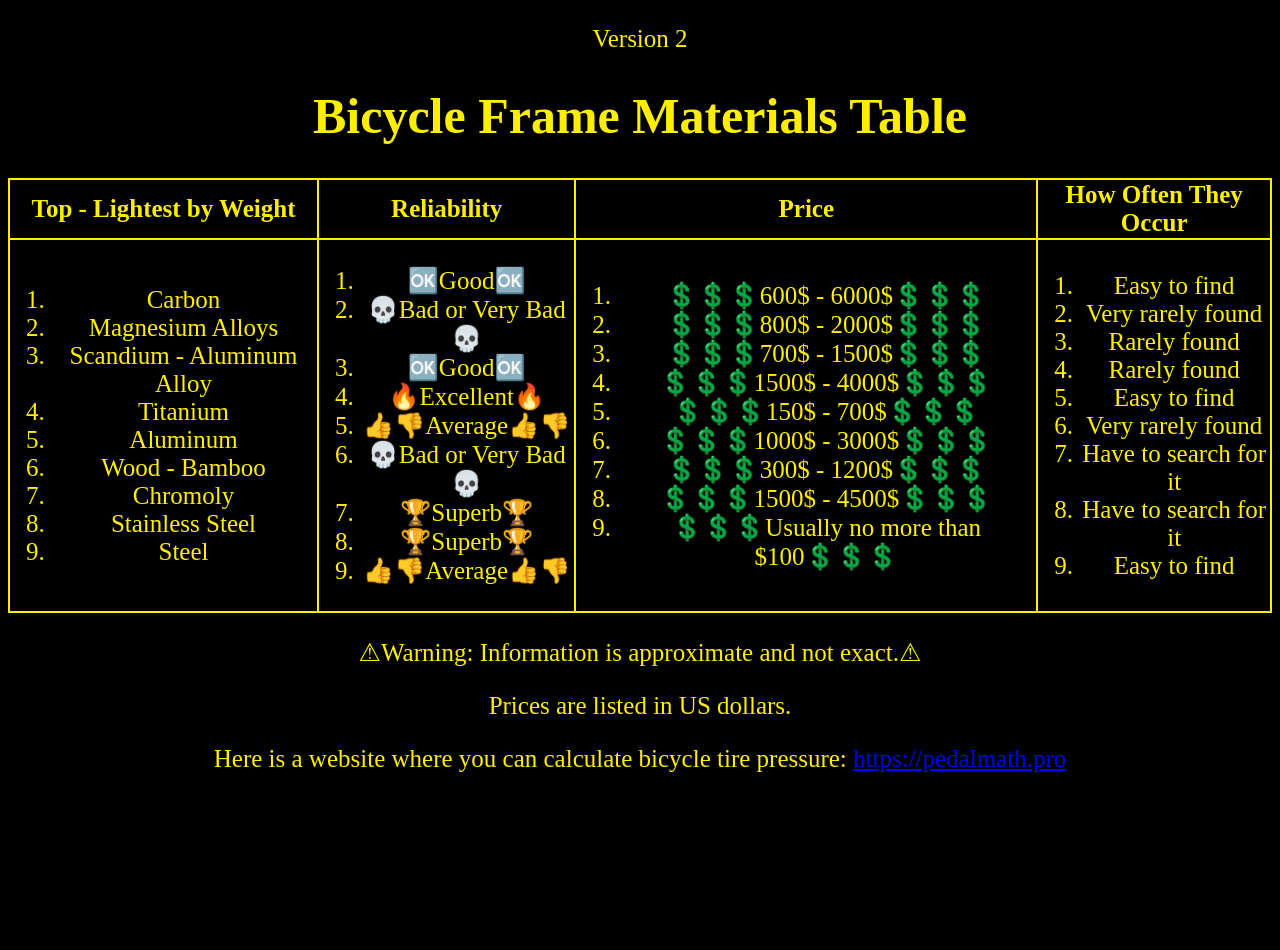
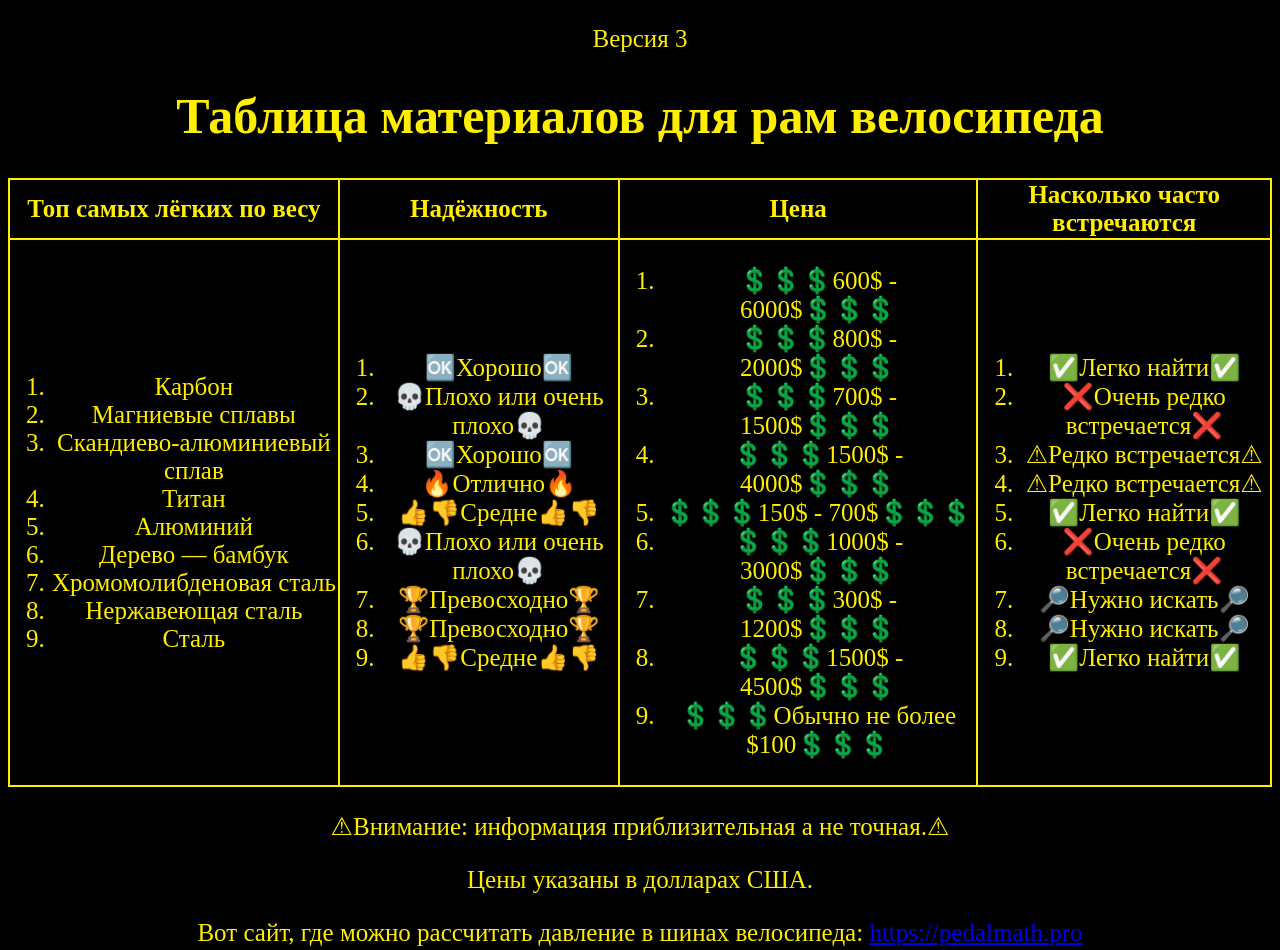
Before and after one commit to krypydenstvo-pixel/BikeTablePro, a plain HTML site: page index.html in a window 1280 px wide. Before the commit the page ends 800 px from the top, so only its background shows below. Drawn offline with Linux system fonts and the light colour scheme.

Commit message:
version 3

```diff
--- a/index.html
+++ b/index.html
@@ -1,51 +1,51 @@
 <!DOCTYPE html>
-<html lang="en">
+<html lang="ru">
 <head>
   <meta charset="UTF-8">
   <meta name="viewport" content="width=device-width, initial-scale=1.0">
-    <meta name="description" content="Comparison of bicycle frame materials by weight, reliability, price, and availability.">
-  <title>Bicycle Frame Materials Table</title>
+    <meta name="description" content="Сравнение материалов рам велосипедов по весу, надёжности, цене и распространённости.">
+  <title>Таблица материалов для рам велосипеда</title>
   <!-- This is how we connect an external stylesheet: -->
   <link rel="stylesheet" href="BikeTablePro.css">
 </head>
 <body>
     <header>
-        <p class="version">Version 2</p>
-        <h1>Bicycle Frame Materials Table</h1>
+        <p class="version">Версия 3</p>
+        <h1>Таблица материалов для рам велосипеда</h1>
     </header>
     <main>
     <table class="bike-table">
         <tr>
-            <th>Top - Lightest by Weight</th>
-            <th>Reliability</th>
-            <th>Price</th>
-            <th>How Often They Occur</th>
+            <th>Топ самых лёгких по весу</th>
+            <th>Надёжность</th>
+            <th>Цена</th>
+            <th>Насколько часто встречаются</th>
         </tr>
         <tr>
             <td>
                 <ol type="1" start="1">
-                    <li>Carbon</li>
-                    <li>Magnesium Alloys</li>
-                    <li>Scandium - Aluminum Alloy</li>
-                    <li>Titanium</li>
-                    <li>Aluminum</li>
-                    <li>Wood - Bamboo</li>
-                    <li>Chromoly</li>
-                    <li>Stainless Steel</li>
-                    <li>Steel</li>
+                    <li>Карбон</li>
+                    <li>Магниевые сплавы</li>
+                    <li>Скандиево-алюминиевый сплав</li>
+                    <li>Титан</li>
+                    <li>Алюминий</li>
+                    <li>Дерево — бамбук</li>
+                    <li>Хромомолибденовая сталь</li>
+                    <li>Нержавеющая сталь</li>
+                    <li>Сталь</li>
                 </ol>
             </td>
             <td>
                 <ol type="1" start="1">
-                    <li>🆗Good🆗</li>
-                    <li>💀Bad or Very Bad💀</li>
-                    <li>🆗Good🆗</li>
-                    <li>🔥Excellent🔥</li>
-                    <li>👍👎Average👍👎</li>
-                    <li>💀Bad or Very Bad💀</li>
-                    <li>🏆Superb🏆</li>
-                    <li>🏆Superb🏆</li>
-                    <li>👍👎Average👍👎</li>
+                    <li>🆗Хорошо🆗</li>
+                    <li>💀Плохо или очень плохо💀</li>
+                    <li>🆗Хорошо🆗</li>
+                    <li>🔥Отлично🔥</li>
+                    <li>👍👎Средне👍👎</li>
+                    <li>💀Плохо или очень плохо💀</li>
+                    <li>🏆Превосходно🏆</li>
+                    <li>🏆Превосходно🏆</li>
+                    <li>👍👎Средне👍👎</li>
                 </ol>
 
             </td>
@@ -59,30 +59,30 @@
                     <li>💲💲💲1000$ - 3000$💲💲💲</li>
                     <li>💲💲💲300$ - 1200$💲💲💲</li>
                     <li>💲💲💲1500$ - 4500$💲💲💲</li>
-                    <li>💲💲💲Usually no more than $100💲💲💲</li>
+                    <li>💲💲💲Обычно не более $100💲💲💲</li>
                 </ol>
             </td>
             <td>
                 <ol type="1" start="1">
-                    <li>Easy to find</li>
-                    <li>Very rarely found</li>
-                    <li>Rarely found</li>
-                    <li>Rarely found</li>
-                    <li>Easy to find</li>
-                    <li>Very rarely found</li>
-                    <li>Have to search for it</li>
-                    <li>Have to search for it</li>
-                    <li>Easy to find</li>
+                    <li>✅Легко найти✅</li>
+                    <li>❌Очень редко встречается❌</li>
+                    <li>⚠Редко встречается⚠</li>
+                    <li>⚠Редко встречается⚠</li>
+                    <li>✅Легко найти✅</li>
+                    <li>❌Очень редко встречается❌</li>
+                    <li>🔎Нужно искать🔎</li>
+                    <li>🔎Нужно искать🔎</li>
+                    <li>✅Легко найти✅</li>
                 </ol>
             </td>
         </tr>
     </table>
     </main>
     <footer>
-    <p>⚠Warning: Information is approximate and not exact.⚠</p>
-    <p>Prices are listed in US dollars.</p>
+    <p>⚠Внимание: информация приблизительная а не точная.⚠</p>
+    <p>Цены указаны в долларах США.</p>
     <nav>
-    <p>Here is a website where you can calculate bicycle tire pressure: <a href="https://pedalmath.pro" target="_blank" rel="noopener noreferrer">https://pedalmath.pro</a></p>
+    <p>Вот сайт, где можно рассчитать давление в шинах велосипеда: <a href="https://pedalmath.pro" target="_blank" rel="noopener noreferrer">https://pedalmath.pro</a></p>
     </nav>
     </footer>
 </body>
```
